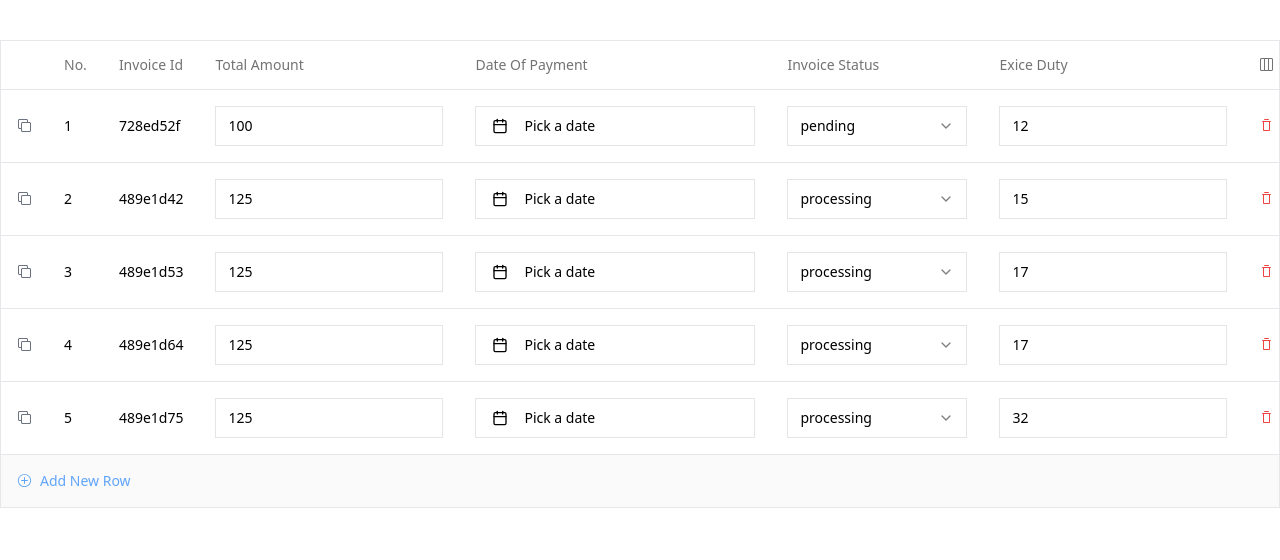
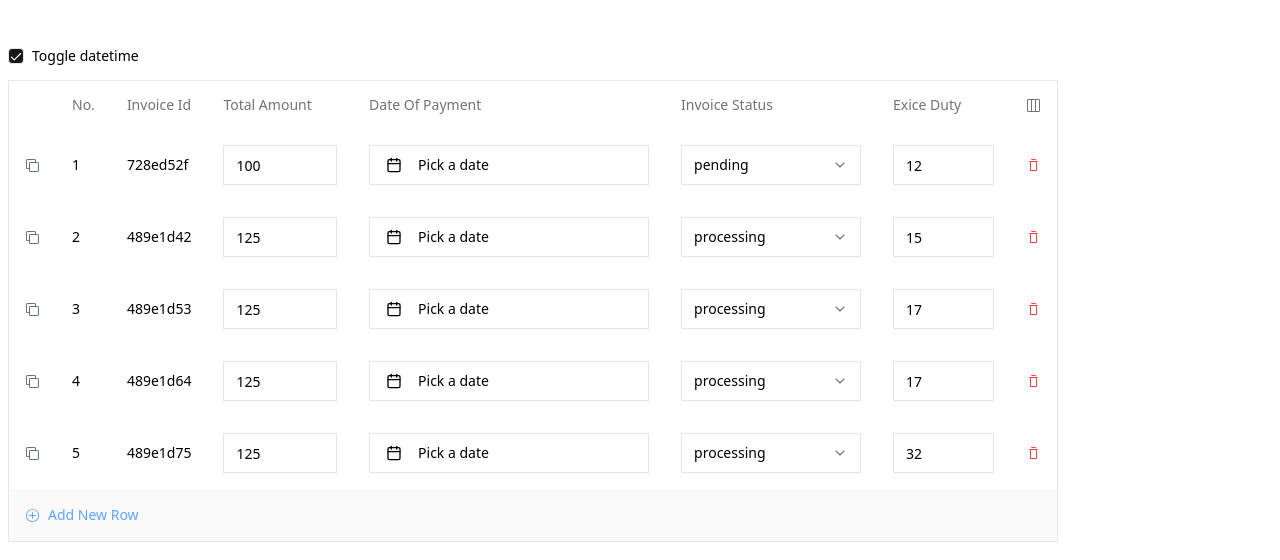
Before and after one commit to Gvin0/table_demo, a React (Vite) app: page / in a window 1280 px wide. Shown: the top 560 px of the page. Built offline with nearby package versions, Linux system fonts and the light colour scheme.

Commit message:
add custom columns resize and toggling fixed column

```diff
--- a/package.json
+++ b/package.json
@@ -10,6 +10,7 @@
     "preview": "vite preview"
   },
   "dependencies": {
+    "@radix-ui/react-checkbox": "^1.1.2",
     "@radix-ui/react-icons": "^1.3.0",
     "@radix-ui/react-popover": "^1.1.2",
     "@radix-ui/react-select": "^2.1.2",
--- a/src/App.tsx
+++ b/src/App.tsx
@@ -33,6 +33,15 @@ declare module '@tanstack/react-table' {
     cloneRow: (row: TData) => void;
     addColumn: () => void;
     finalizeNewColumn: (columnId: string) => void;
+  }
+}
+
+declare module '@tanstack/react-table' {
+  // eslint-disable-next-line @typescript-eslint/no-unused-vars
+  interface ColumnMeta<TData extends RowData, TValue> {
+    type?: 'text' | 'select' | 'number' | 'date';
+    options?: { value: string; label: string }[];
+    isCustomColumn?: boolean;
   }
 }
 
@@ -110,7 +119,7 @@ export const CustomTableCell = ({
 }: CellContext<Payment, unknown>) => {
   const [value, setValue] = useState<string>(
     String(row.original[column.id] ?? '')
-  ); // crutial for bug fixing
+  );
   const columnMeta = column.columnDef.meta as CustomColumnMeta;
   const tableMeta = table.options.meta;
 
--- /dev/null
+++ b/src/components/ui/checkbox.tsx
@@ -0,0 +1,28 @@
+import * as React from 'react';
+import * as CheckboxPrimitive from '@radix-ui/react-checkbox';
+import { Check } from 'lucide-react';
+
+import { cn } from '@/lib/utils';
+
+const Checkbox = React.forwardRef<
+  React.ElementRef<typeof CheckboxPrimitive.Root>,
+  React.ComponentPropsWithoutRef<typeof CheckboxPrimitive.Root>
+>(({ className, ...props }, ref) => (
+  <CheckboxPrimitive.Root
+    ref={ref}
+    className={cn(
+      'peer h-4 w-4 shrink-0 rounded-sm border border-neutral-200 ring-offset-white focus-visible:outline-none focus-visible:ring-2 focus-visible:ring-neutral-950 focus-visible:ring-offset-2 disabled:cursor-not-allowed disabled:opacity-50 data-[state=checked]:bg-neutral-900 data-[state=checked]:text-neutral-50 dark:border-neutral-800 dark:ring-offset-neutral-950 dark:focus-visible:ring-neutral-300 dark:data-[state=checked]:bg-neutral-50 dark:data-[state=checked]:text-neutral-900',
+      className
+    )}
+    {...props}
+  >
+    <CheckboxPrimitive.Indicator
+      className={cn('flex items-center justify-center text-current')}
+    >
+      <Check className='h-4 w-4' />
+    </CheckboxPrimitive.Indicator>
+  </CheckboxPrimitive.Root>
+));
+Checkbox.displayName = CheckboxPrimitive.Root.displayName;
+
+export { Checkbox };
--- a/src/data-table.tsx
+++ b/src/data-table.tsx
@@ -15,6 +15,7 @@ import {
   Pencil1Icon,
 } from '@radix-ui/react-icons';
 import { Input } from '@/components/ui/input';
+import { Checkbox } from '@/components/ui/checkbox';
 
 import { CustomTableCell } from './App';
 
@@ -122,7 +123,7 @@ export function DataTable<TData extends Payment, TValue>({
                   onKeyDown={(e) => handleInputSubmit(e, columnId)}
                   type={'text'}
                   className='border rounded p-2 w-full autofocus'
-                  placeholder='Enter column name'
+                  placeholder='New Column'
                 />
               ),
             } as ColumnDef<TData, TValue>)
@@ -132,7 +133,10 @@ export function DataTable<TData extends Payment, TValue>({
   };
 
   const handleMouseEnter = (columnId: string) => {
-    setHoveredColumnId(columnId);
+    // resizes dros ar gamovides iconebi
+    if (!table.getColumn(columnId)?.getIsResizing()) {
+      setHoveredColumnId(columnId);
+    }
   };
 
   const handleMouseLeave = () => {
@@ -142,6 +146,7 @@ export function DataTable<TData extends Payment, TValue>({
   const table = useReactTable({
     data,
     columns,
+    columnResizeMode: 'onChange', // amis gareshe nelia azri ar aq
     state: {
       hoveredColumnId,
       columnInputs,
@@ -207,8 +212,9 @@ export function DataTable<TData extends Payment, TValue>({
           ),
           meta: {
             type: 'text',
+            isCustomColumn: true,
           },
-          size: 250,
+          size: 180,
         } as unknown as ColumnDef<TData, TValue>;
         setColumns((prevColumn) => {
           const newColumns = [...prevColumn];
@@ -285,25 +291,60 @@ export function DataTable<TData extends Payment, TValue>({
   });
 
   return (
-    <div
-      className={`rounded-md border ${
-        columns.length <= 7 ? 'overflow-x-hidden' : 'overflow-x-auto'
-      } w-full`}
-    >
-      <Table className={'min-w-max table-auto'}>
+    <div className='p-2'>
+      <div className='flex items-center space-x-2'>
+        <>
+          <Checkbox
+            id='datetime'
+            className='rounded'
+            checked={table.getColumn('datetime')!.getIsVisible()}
+            onCheckedChange={() =>
+              table.getColumn('datetime')!.toggleVisibility()
+            }
+          />
+          <label
+            htmlFor='datetime'
+            className='text-sm font-medium leading-none peer-disabled:cursor-not-allowed peer-disabled:opacity-70'
+          >
+            Toggle datetime
+          </label>
+        </>
+      </div>
+
+      <div className='h-4' />
+      <Table
+        className='rounded-md border !border-separate border-spacing-0'
+        style={{
+          width: table.getTotalSize(),
+        }}
+      >
         <TableHeader>
           {table.getHeaderGroups().map((headerGroup) => (
             <TableRow key={headerGroup.id}>
               <TableHead></TableHead>
               {headerGroup.headers.map((header) => {
                 return (
-                  <TableHead key={header.id}>
+                  <TableHead key={header.id} className='relative'>
                     {header.isPlaceholder
                       ? null
                       : flexRender(
                           header.column.columnDef.header,
                           header.getContext()
                         )}
+                    {header.column.columnDef.meta?.isCustomColumn && (
+                      <div
+                        {...{
+                          onDoubleClick: () => header.column.resetSize(),
+                          onMouseDown: header.getResizeHandler(),
+                          onTouchStart: header.getResizeHandler(),
+                          className: `${
+                            header.column.getIsResizing()
+                              ? 'bg-sky-600 opacity-100'
+                              : ''
+                          } bg-black/50 cursor-col-resize h-full absolute right-0 top-0 touch-none select-none w-[5px]`,
+                        }}
+                      />
+                    )}
                   </TableHead>
                 );
               })}
```
Also changed, not shown: 1 other file (tests, documents, lock files or other folders).
